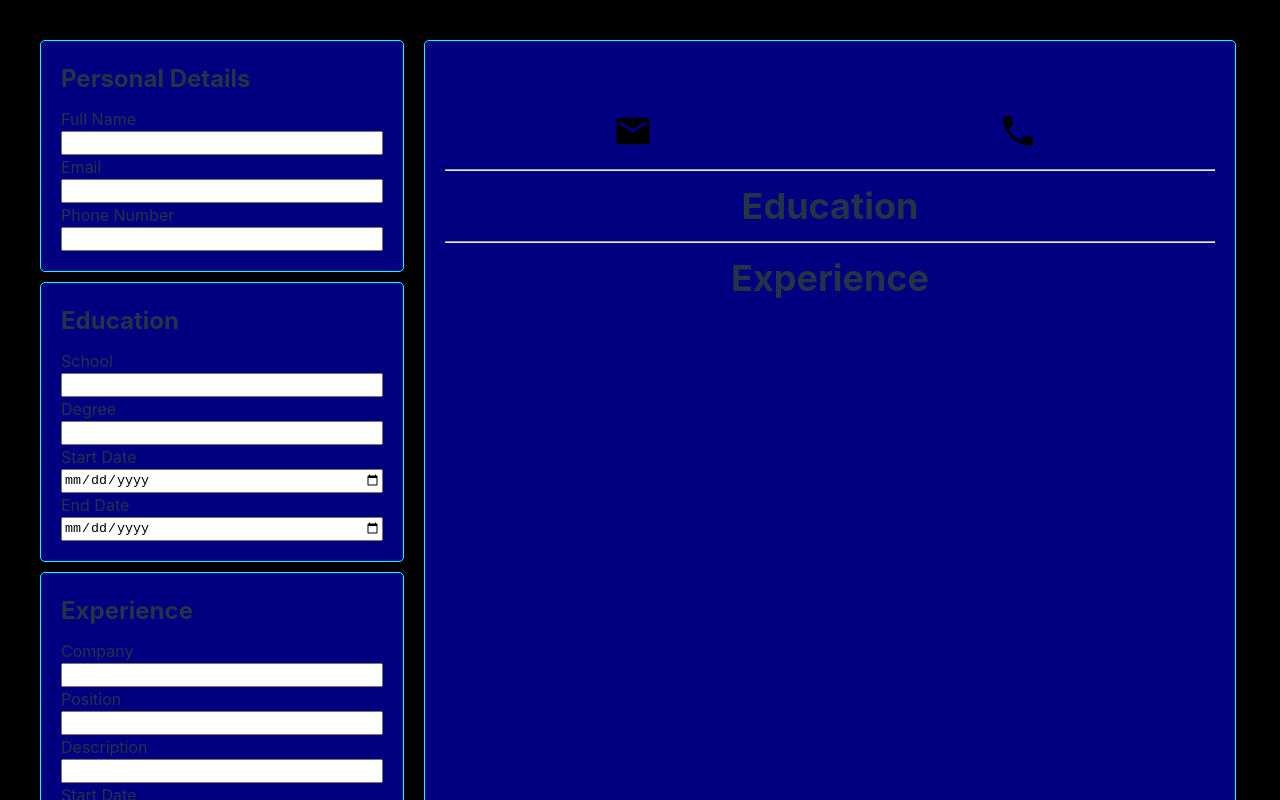
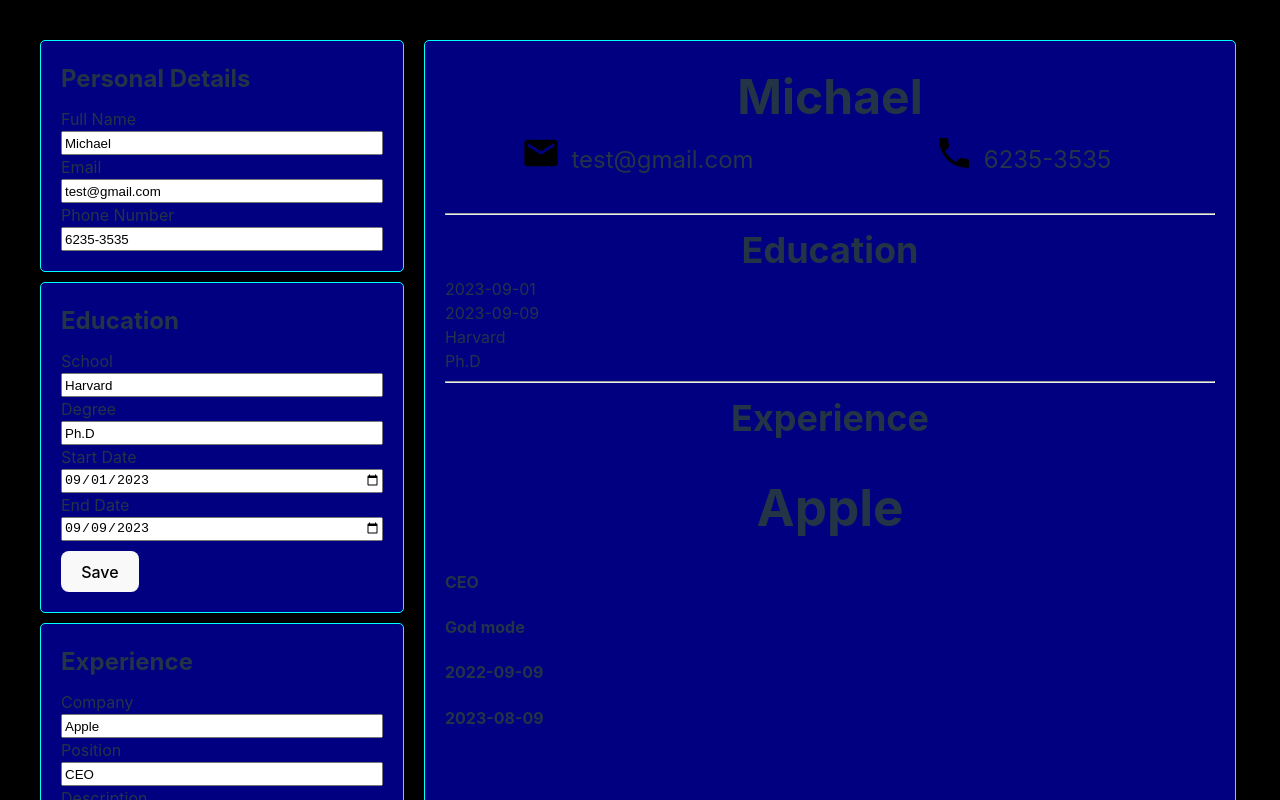
Before and after one commit to xzllzx/the-odin-project, a React (Vite) app in the folder react-cv-application/: page / in a window 1280 px wide. Shown: the top 800 px of the page. Built offline with nearby package versions, Linux system fonts and the light colour scheme.

Commit message:
Add form validation, allow multiple education/exp

```diff
--- a/react-cv-application/src/GeneralInfo.jsx
+++ b/react-cv-application/src/GeneralInfo.jsx
@@ -3,25 +3,28 @@ import { hyphenToCamel, camelToHyphen, camelToNormalCase } from "./utils";
 
 function GeneralInput() {
   const [personalInfo, setPersonalInfo] = useState({
-    fullName: "",
-    email: "",
-    phoneNumber: "",
+    fullName: "Michael",
+    email: "test@gmail.com",
+    phoneNumber: "6235-3535",
   });
 
   const [educationInfo, setEducationInfo] = useState({
-    school: "",
-    degree: "",
-    startDate: "",
-    endDate: "",
+    school: "Harvard",
+    degree: "Ph.D",
+    startDate: "2023-09-01",
+    endDate: "2023-09-09",
   });
 
   const [experienceInfo, setExperienceInfo] = useState({
-    company: "",
-    position: "",
-    startDate: "",
-    endDate: "",
-    description: "",
+    company: "Apple",
+    position: "CEO",
+    startDate: "2022-09-09",
+    endDate: "2023-08-09",
+    description: "God mode",
   });
+
+  const [educationList, setEducationList] = useState([]);
+  const [experienceList, setExperienceList] = useState([]);
 
   function handleChange(e, setState) {
     const fieldName = hyphenToCamel(e.target.id);
@@ -30,6 +33,48 @@ function GeneralInput() {
       ...personalInfo,
       [fieldName]: e.target.value,
     }));
+  }
+
+  function validateForm(formData) {
+    const formHasEmptyValues = Object.values(formData).some(
+      (value) => value === ""
+    );
+    const startBeforeEndDate = formData.startDate < formData.endDate;
+
+    console.log(!formHasEmptyValues && startBeforeEndDate);
+
+    return !formHasEmptyValues && startBeforeEndDate;
+  }
+
+  function addEducationInfo(e) {
+    if (validateForm(educationInfo)) {
+      setEducationList([...educationList, educationInfo]);
+
+      setEducationInfo({
+        school: "",
+        degree: "",
+        startDate: "",
+        endDate: "",
+      });
+    }
+    console.log([...educationList, educationInfo]);
+    e.preventDefault();
+  }
+
+  function addExperienceInfo(e) {
+    if (validateForm(experienceInfo)) {
+      setExperienceList([...experienceList, experienceInfo]);
+
+      setExperienceInfo({
+        company: "",
+        position: "",
+        startDate: "",
+        endDate: "",
+        description: "",
+      });
+    }
+    console.log([...experienceList, experienceInfo]);
+    e.preventDefault();
   }
 
   return (
@@ -58,6 +103,7 @@ function GeneralInput() {
             ]}
             value={educationInfo}
             handleChange={(e) => handleChange(e, setEducationInfo)}
+            handleSave={(e) => addEducationInfo(e)}
           />
         </div>
         <div className="experience-details form container">
@@ -72,6 +118,7 @@ function GeneralInput() {
             ]}
             value={experienceInfo}
             handleChange={(e) => handleChange(e, setExperienceInfo)}
+            handleSave={(e) => addExperienceInfo(e)}
           />
         </div>
       </div>
@@ -84,6 +131,7 @@ function GeneralInput() {
         <hr />
         <div className="education">
           <div className="header">Education</div>
+          <ResumeEducationList educationList={educationList} />
           <ResumeEducation id={0} info={educationInfo} />
         </div>
         <hr />
@@ -100,17 +148,23 @@ function GeneralInput() {
   );
 }
 
-function FormContainer({ configs, value, handleChange }) {
+function FormContainer({ configs, value, handleChange, handleSave }) {
   return (
     <form>
       {configs.map((config) => (
         <LabelledInput
+          key={config.id}
           id={config.id}
           type={config.type}
           value={value}
           handleChange={handleChange}
         />
       ))}
+      {handleSave && (
+        <button className="add-info" onClick={handleSave}>
+          Save
+        </button>
+      )}
     </form>
   );
 }
@@ -131,6 +185,16 @@ function LabelledInput({ id, type, value, handleChange }) {
   );
 }
 
+function ResumeEducationList({ educationList }) {
+  return (
+    <>
+      {educationList.map((education, index) => (
+        <ResumeEducation key={index} id={index + 1} info={education} />
+      ))}
+    </>
+  );
+}
+
 function ResumeEducation({ id, info }) {
   return (
     <div className="details" id={`education-${id}`}>
--- a/react-cv-application/src/index.css
+++ b/react-cv-application/src/index.css
@@ -107,6 +107,10 @@ label {
   grid-template-rows: 1fr 1fr;
 }
 
+button.add-info {
+  margin: 10px 0 0 0;
+}
+
 /* RESUME CONTAINER */
 .resume.container {
   grid-column: 2;
```
